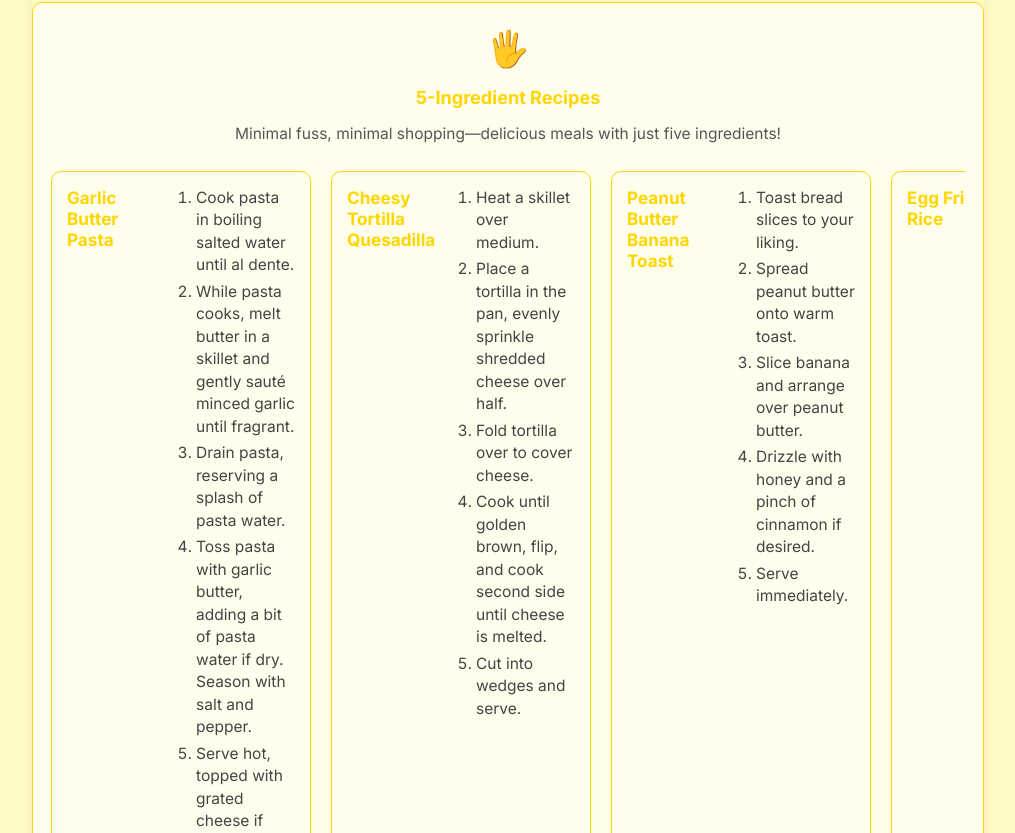
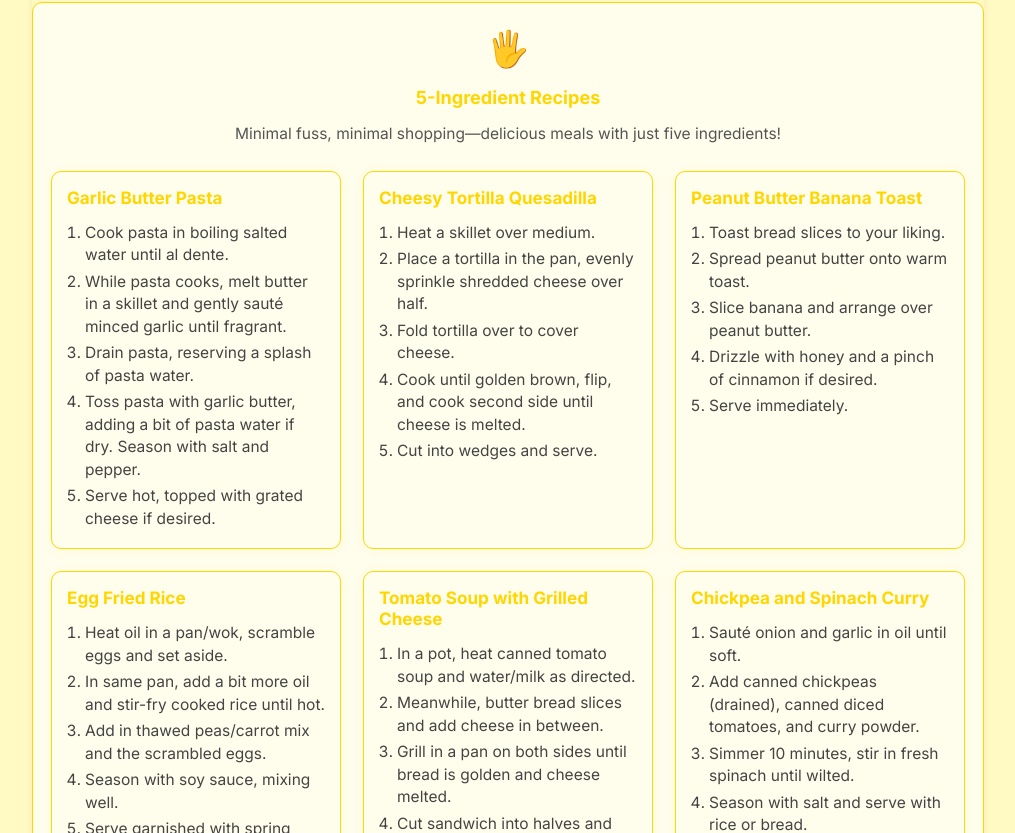
Before and after one commit to Workflow-Manager-admin/easybite-budget-friendly-recipes-for-beginners-15511-34a97e78, a React (Create React App) app in the folder easybite_budget_recipes/: page / in a window 1280 px wide. Shown: the part 667-1500 px from the top of the page, without its empty margins (132-1147 px from the left). Built offline with nearby package versions, Linux system fonts and the light colour scheme; the HTML template or start-up script is replaced by a standard one.

Commit message:
Auto-commit: Changes as of 2025-05-30T19:40:35.438623+00:00

```diff
--- a/easybite_budget_recipes/src/App.js
+++ b/easybite_budget_recipes/src/App.js
@@ -524,11 +524,11 @@ function App() {
 /**
  * Reusable Card for Recipe Categories.
  *
- * Refactored: Shows recipes in a horizontal grid/scroll row with each recipe as a horizontal card,
- * with ingredients/title at left and step-by-step on the right (side-by-side), minimizing vertical whitespace.
+ * Refactored: Shows recipes in a responsive 3-column grid layout, wrapping extra recipes to new rows for clarity and space usage.
+ * All recipe card formatting and step-by-step instructions remain clear and accessible.
  */
 function CategoryCard({ icon, title, description, accentColor, bgColor, recipes }) {
-  // Helper: for visual horizontal list
+  // Helper: Responsive grid for recipes (3 per row, wrapping)
   return (
     <div style={{
       flex: '1 1 180px',
@@ -557,15 +557,12 @@ function CategoryCard({ icon, title, description, accentColor, bgColor, recipes
           style={{
             width: '100%',
             marginTop: 18,
-            display: 'flex',
-            flexDirection: 'row',
-            gap: '20px',
-            overflowX: 'auto',
+            display: 'grid',
+            gridTemplateColumns: 'repeat(auto-fit, minmax(260px, 1fr))',
+            gap: '22px 22px',
+            justifyContent: 'center',
+            alignItems: 'stretch',
             paddingBottom: 8,
-            justifyContent: 'flex-start',
-            alignItems: 'stretch',
-            // Scrollbar styling for horizontal
-            scrollbarWidth: 'thin',
           }}
         >
           {recipes.map((r, idx) =>
@@ -583,6 +580,8 @@ function CategoryCard({ icon, title, description, accentColor, bgColor, recipes
                   justifyContent: 'center',
                   alignItems: 'flex-start',
                   boxShadow: "0 1px 5px rgba(200,170,10,0.07)",
+                  height: "100%",
+                  textAlign: 'left'
                 }}
               >
                 <div style={{ fontWeight: 600 }}>{r}</div>
@@ -591,40 +590,33 @@ function CategoryCard({ icon, title, description, accentColor, bgColor, recipes
               <div
                 key={idx}
                 style={{
-                  minWidth: 260,
-                  maxWidth: 340,
                   background: '#FFFDEB',
                   border: `1.5px solid ${accentColor}`,
                   borderRadius: 10,
                   boxShadow: '0 1px 8px #ffe08222',
                   padding: '15px 15px 14px 15px',
                   display: 'flex',
-                  flexDirection: 'row',
+                  flexDirection: 'column',
                   alignItems: 'flex-start',
-                  gap: '13px',
+                  gap: '10px',
                   marginBottom: 0,
+                  height: '100%',
+                  minWidth: 0,
+                  textAlign: 'left',
                 }}
               >
-                {/* Left: Title/Ingredients (if present) */}
-                <div style={{
-                  flex: 1,
-                  minWidth: 88,
-                  textAlign: 'left',
-                  marginRight: 10,
-                }}>
+                {/* Name/title */}
                 <div style={{
                   fontWeight: 700,
                   color: accentColor,
                   fontSize: '1.07rem',
                   marginBottom: 4,
                   letterSpacing: 0,
-                  }}>{r.name}</div>
-                  {/* Potential place for ingredients if added later */}
+                }}>
+                  {r.name}
                 </div>
-                {/* Right: Steps, numbered horizontally if space allows, else stacked */}
-                <ol
-                  style={{
-                    flex: 2,
+                {/* Steps: vertical numbered, clear and accessible */}
+                <ol style={{
                   margin: 0,
                   padding: '0 0 0 18px',
                   listStyle: 'decimal',
@@ -632,8 +624,8 @@ function CategoryCard({ icon, title, description, accentColor, bgColor, recipes
                   color: '#444',
                   lineHeight: 1.45,
                   fontWeight: 400,
-                  }}
-                >
+                  textAlign: 'left'
+                }}>
                   {(r.steps || []).map((step, sidx) => (
                     <li
                       key={sidx}
@@ -641,7 +633,6 @@ function CategoryCard({ icon, title, description, accentColor, bgColor, recipes
                         marginBottom: 4,
                         whiteSpace: 'normal',
                         textAlign: 'left',
-                        // Responsive: side-by-side for short steps, stacked for longer
                         width: '100%'
                       }}
                     >
```
Also changed, not shown: 2 other files (tests, documents, lock files or other folders). Lines whose indentation alone changed are shown as unchanged.
